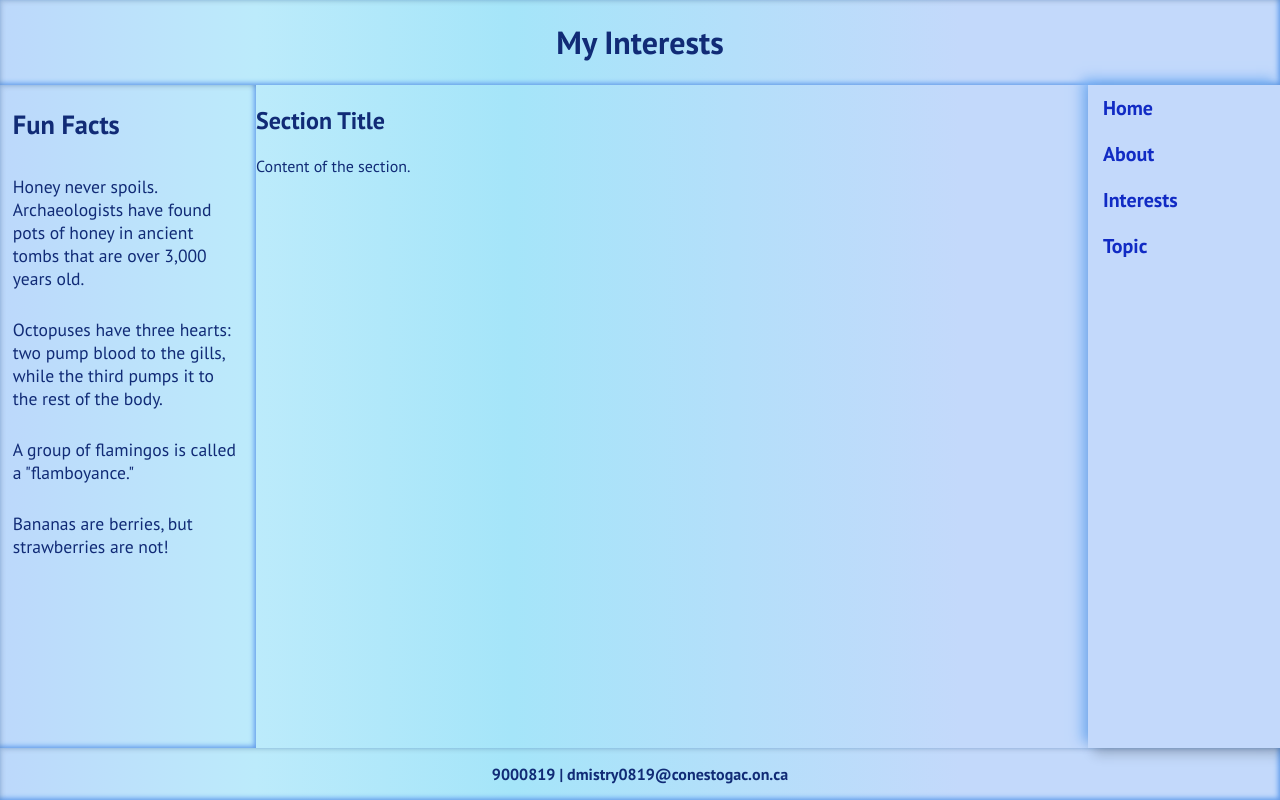
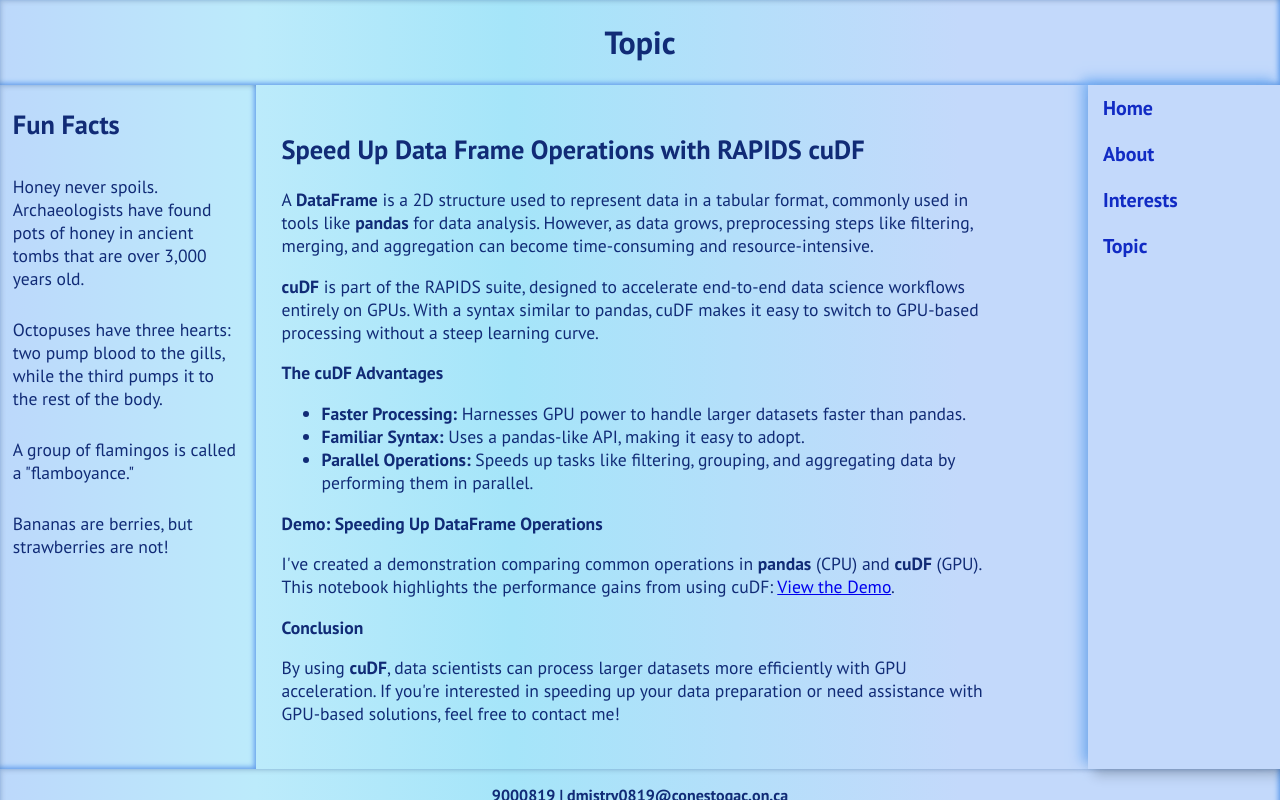
Before and after one commit to DevanshMistry890/res-as2, a plain HTML site: page topic.html in a window 1280 px wide. Drawn offline with Linux system fonts and the light colour scheme.

Commit message:
added fix

```diff
--- a/css/style.css
+++ b/css/style.css
@@ -1,5 +1,25 @@
 /* 9000819 Devansh Mistry | Pestal Theme */
-/* base layout styels for wireframe */
+
+/*
+  Browser Compatibility Testing Information:
+  - Tested in: Mozilla Firefox (Version 132) on Windows 11 (Desktop)
+  - Tested in: Google Chrome (Version 130) on Windows 11 (Desktop)
+  - Tested in: Opera (Version 114) on Windows 11 (Desktop)
+  - Platforms: Desktop (Windows 11), Mobile (Samsung Galaxy, iPad Mini)
+
+  Layout verified on the latest versions of Firefox, Chrome, and Opera for Windows 11,
+  as well as mobile browsers for Galaxy and iPad Mini.
+
+  No layout issues detected on any of the platforms. The layout is responsive and functions correctly across all screen sizes.
+  - Tested on mobile browsers: Chrome and Firefox on Samsung Galaxy (works perfect)
+  - Tested on tablet browsers: Safari and Chrome on iPad Mini (works perfect)
+  - No horizontal overflow, broken grid layouts, or other layout issues observed.
+
+  The layout is fully responsive and works as intended across desktop and mobile devices.
+*/
+
+/****************************************************/
+/* base layout styels for wireframe (All devices)*/
 
 @import url('https://fonts.googleapis.com/css2?family=PT+Sans:ital,wght@0,400;0,700;1,400;1,700&display=swap');
 
@@ -213,7 +233,12 @@
     padding-bottom: 3.5vh;
 }
 
+.sc-topic {
+    padding: 2vw;
+    font-size: 1.1rem;
+}
 
+/* for large screens and desktops */
 @media only screen and (min-width: 1200px) {
     body {
         grid-template-rows: auto 1fr auto;
@@ -234,13 +259,13 @@
     main {
         grid-row: 2 / 3;
         grid-column: span 2;
-        order: 1;
+        order: 1; /* sets main to left side */
         max-width: 80vw;
     }
 
     nav {
         grid-row: 2 / 3;
-        order: 2;
+        order: 2; /* sets nav to right side */
     }
 
 
@@ -270,18 +295,18 @@
     .pg-topic main {
         grid-row: 2 / 3;
         grid-column: span 1;
-        order: 1;
+        order: 1; /* sets main to middle, override */
         max-width: 60vw;
     }
 
     .pg-topic nav {
         grid-row: 2 / 3;
-        order: 2;
+        order: 2;  /* sets nav to right side, override */
     }
 
     .pg-topic .aside-tp {
         grid-row: 2 / 3;
-        order: 0;
+        order: 0; /* sets aside to left side, override */
     }
 }
 
@@ -295,16 +320,16 @@
     }
 
     header {
-        order: 1;
+        order: 1; /* sets first */
     }
 
     footer {
-        order: 4;
+        order: 4; /* sets last */
         font-weight: 500;
     }
 
     nav {
-        order: 2;
+        order: 2; /* sets 2nd */
     }
 
     nav a{
@@ -317,7 +342,7 @@
 
     main {
         grid-row: span 2;
-        order: 3;
+        order: 3; /* sets 3rd */
         padding: 2vw;
     }
 
@@ -357,16 +382,22 @@
 
     .pg-topic main {
         grid-row: span 1;
-        order: 3;
+        order: 3; /* sets 3rd, override */
     }
 
     .pg-topic .aside-tp {
-        order: 4;
+        order: 4; /* sets 4th, override */
         justify-content: center;
     }
 
     .pg-topic footer {
-        order: 5;
+        order: 5; /* sets last, override */
+    }
+
+    .sc-topic ul {
+        list-style: none;
+        margin: 0;
+        padding-inline-start: 0;
     }
 }
 
@@ -391,14 +422,14 @@
     main {
         grid-row: 2 / 3;
         grid-column: span 2;
-        order: 1;
+        order: 1; /* sets main to left side */
         max-width: 80vw;
         margin: 1.5vw;
     }
 
     nav {
         grid-row: 2 / 3;
-        order: 2;
+        order: 2; /* sets nav to right side */
     }
 
     nav a {
@@ -441,12 +472,12 @@
     .pg-topic main {
         grid-row: 2 / 3;
         grid-column: span 1;
-        order: 1;
+        order: 1; /* sets main to middle, override */
     }
 
     .pg-topic .aside-tp {
         grid-row: 2 / 3;
-        order: 0;
+        order: 0; /* sets aside to left side, override */
     }
 }
 
--- a/topic.html
+++ b/topic.html
@@ -13,7 +13,7 @@
 
 <body class="pg-topic">
     <header>
-        <h1>My Interests</h1>
+        <h1>Topic</h1>
     </header>
     <nav>
         <ul>
@@ -24,16 +24,48 @@
         </ul>
     </nav>
     <main>
-        <section>
-            <h2>Section Title</h2>
-            <p>Content of the section.</p>
+        <section class="sc-topic">
+            <h2>Speed Up Data Frame Operations with RAPIDS cuDF</h2>
+
+            <p>A <strong>DataFrame</strong> is a 2D structure used to represent data in a tabular format, commonly used
+                in tools like <strong>pandas</strong> for data analysis. However, as data grows, preprocessing steps
+                like filtering, merging, and aggregation can become time-consuming and resource-intensive.</p>
+
+            <p><strong>cuDF</strong> is part of the RAPIDS suite, designed to accelerate end-to-end data science
+                workflows entirely on GPUs. With a syntax similar to pandas, cuDF makes it easy to switch to GPU-based
+                processing without a steep learning curve.</p>
+
+            <p><strong>The cuDF Advantages</strong></p>
+            <ul>
+                <li><strong>Faster Processing:</strong> Harnesses GPU power to handle larger datasets faster than
+                    pandas.</li>
+                <li><strong>Familiar Syntax:</strong> Uses a pandas-like API, making it easy to adopt.</li>
+                <li><strong>Parallel Operations:</strong> Speeds up tasks like filtering, grouping, and aggregating data
+                    by performing them in parallel.</li>
+            </ul>
+
+            <p><strong>Demo: Speeding Up DataFrame Operations</strong></p>
+
+            <p>I've created a demonstration comparing common operations in <strong>pandas</strong> (CPU) and
+                <strong>cuDF</strong> (GPU). This notebook highlights the performance gains from using cuDF: <a
+                    href="https://github.com/DevanshMistry890/mediumblogging/blob/main/cuDF_speed-up.ipynb"
+                    target="_blank">View the Demo</a>.</p>
+
+            <p><strong>Conclusion</strong></p>
+
+            <p>By using <strong>cuDF</strong>, data scientists can process larger datasets more efficiently with GPU
+                acceleration. If you're interested in speeding up your data preparation or need assistance with
+                GPU-based solutions, feel free to contact me!</p>
+
         </section>
     </main>
     <aside class="aside-tp">
         <h1>Fun Facts</h1>
         <ul>
-            <li>Honey never spoils. Archaeologists have found pots of honey in ancient tombs that are over 3,000 years old.</li>
-            <li>Octopuses have three hearts: two pump blood to the gills, while the third pumps it to the rest of the body.</li>
+            <li>Honey never spoils. Archaeologists have found pots of honey in ancient tombs that are over 3,000 years
+                old.</li>
+            <li>Octopuses have three hearts: two pump blood to the gills, while the third pumps it to the rest of the
+                body.</li>
             <li>A group of flamingos is called a "flamboyance."</li>
             <li>Bananas are berries, but strawberries are not!</li>
         </ul>
```
Also changed, not shown: documentation.txt (added).
